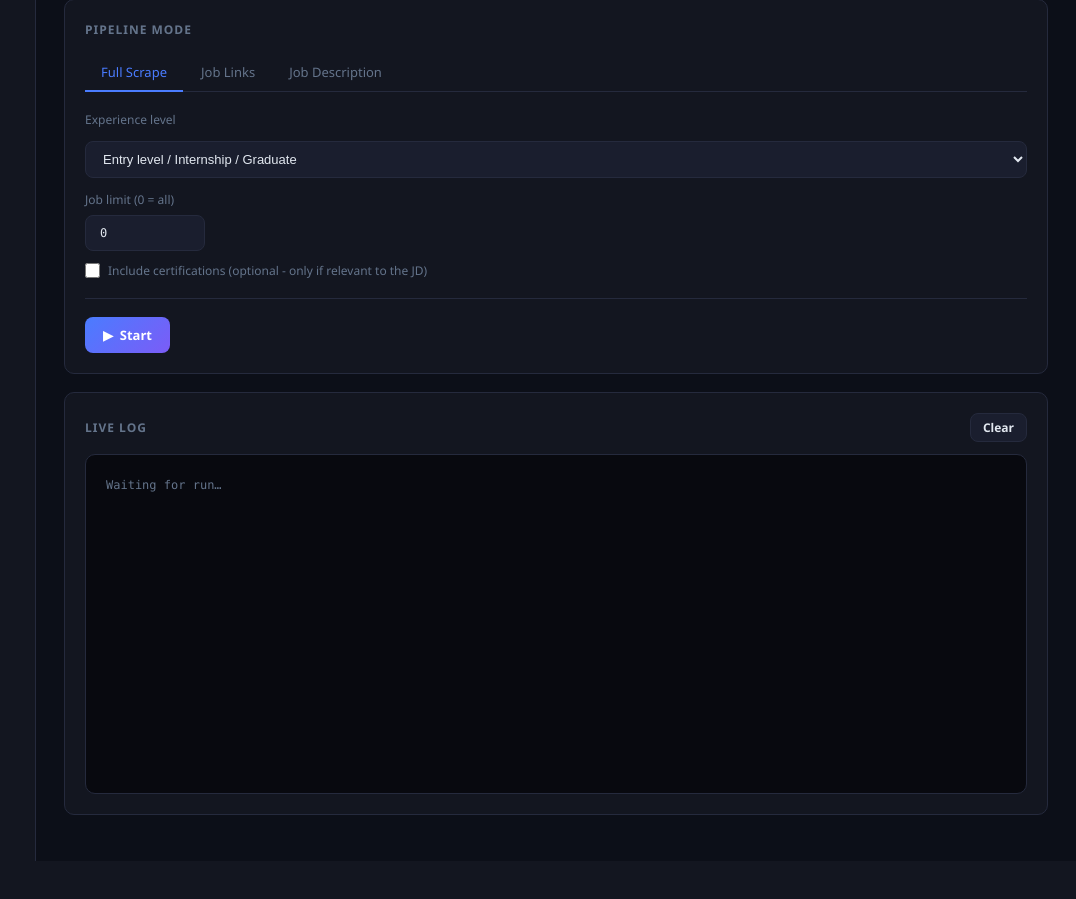
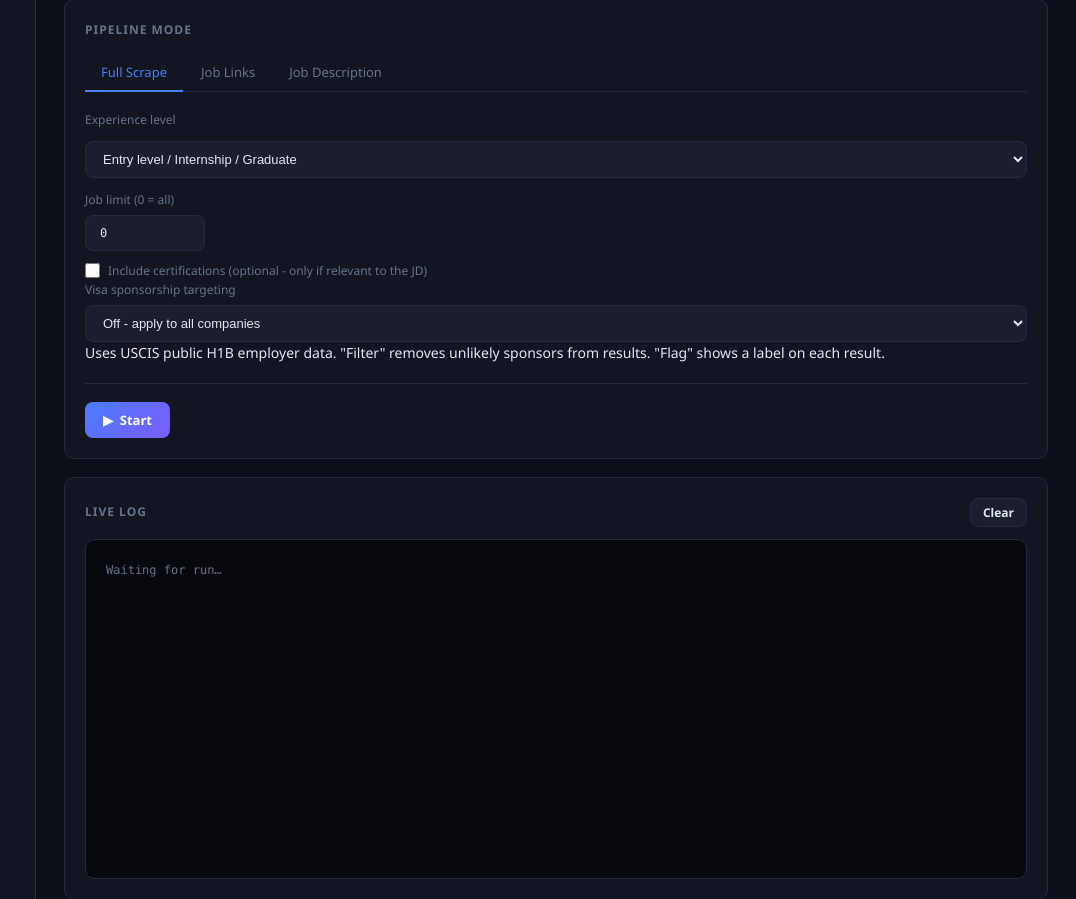
Before and after one commit to Hamju1999/AIResumeTailor, a Flask app: template templates/index.html in a window 1280 px wide. Shown: the part 300-1199 px from the top of the page, without its empty margins (204-1280 px from the left). Before the commit the page ends 1161 px from the top, so only its background shows below. Run offline with Flask 3, Linux system fonts and the light colour scheme; the template is opened without the code that fills it, so the values that code supplies are empty.

Commit message:
Add files via upload

```diff
--- a/templates/index.html
+++ b/templates/index.html
@@ -456,6 +456,15 @@
             <input type="checkbox" id="includeCerts" style="width:15px;height:15px;cursor:pointer;accent-color:var(--accent)">
             <label for="includeCerts" style="margin:0;cursor:pointer;font-size:12px;color:var(--muted)">Include certifications (optional - only if relevant to the JD)</label>
           </div>
+          <div class="field">
+            <label>Visa sponsorship targeting</label>
+            <select name="visa_mode" style="width:100%;background:var(--surface2);border:1px solid var(--border);border-radius:8px;color:var(--text);font-size:13px;padding:9px 13px;outline:none;">
+              <option value="off">Off - apply to all companies</option>
+              <option value="flag">Flag - show sponsorship likelihood in results</option>
+              <option value="filter">Filter - only apply to known H1B/STEM OPT sponsors</option>
+            </select>
+            <div class="hint">Uses USCIS public H1B employer data. "Filter" removes unlikely sponsors from results. "Flag" shows a label on each result.</div>
+          </div>
         </div>
 
         <!-- Custom URLs tab -->
@@ -471,6 +480,15 @@
             <input type="checkbox" id="includeCertsCustom" style="width:15px;height:15px;cursor:pointer;accent-color:var(--accent)">
             <label for="includeCertsCustom" style="margin:0;cursor:pointer;font-size:12px;color:var(--muted)">Include certifications (optional - only if relevant to the JD)</label>
           </div>
+          <div class="field">
+            <label>Visa sponsorship targeting</label>
+            <select name="visa_mode" style="width:100%;background:var(--surface2);border:1px solid var(--border);border-radius:8px;color:var(--text);font-size:13px;padding:9px 13px;outline:none;">
+              <option value="off">Off - apply to all companies</option>
+              <option value="flag">Flag - show sponsorship likelihood in results</option>
+              <option value="filter">Filter - only apply to known H1B/STEM OPT sponsors</option>
+            </select>
+            <div class="hint">Uses USCIS public H1B employer data. "Filter" removes unlikely sponsors from results. "Flag" shows a label on each result.</div>
+          </div>
         </div>
 
         <!-- Paste JD tab -->
@@ -485,6 +503,15 @@
           <div style="margin-top:10px;display:flex;align-items:center;gap:8px">
             <input type="checkbox" id="includeCertsPaste" style="width:15px;height:15px;cursor:pointer;accent-color:var(--accent)">
             <label for="includeCertsPaste" style="margin:0;cursor:pointer;font-size:12px;color:var(--muted)">Include certifications (optional - only if relevant to the JD)</label>
+          </div>
+          <div class="field">
+            <label>Visa sponsorship targeting</label>
+            <select name="visa_mode" style="width:100%;background:var(--surface2);border:1px solid var(--border);border-radius:8px;color:var(--text);font-size:13px;padding:9px 13px;outline:none;">
+              <option value="off">Off - apply to all companies</option>
+              <option value="flag">Flag - show sponsorship likelihood in results</option>
+              <option value="filter">Filter - only apply to known H1B/STEM OPT sponsors</option>
+            </select>
+            <div class="hint">Uses USCIS public H1B employer data. "Filter" removes unlikely sponsors from results. "Flag" shows a label on each result.</div>
           </div>
         </div>
 
@@ -666,7 +693,8 @@ async function startRun() {
                           : currentMode === 'custom'
                             ? document.getElementById('includeCertsCustom')?.checked
                             : document.getElementById('includeCertsPaste')?.checked,
-  };
+    visa_mode:         document.querySelector('#tab-' + currentMode + ' select[name="visa_mode"]')?.value || 'off',
+    };
 
   const res = await fetch('/api/run', {
     method:  'POST',
@@ -892,6 +920,13 @@ async function scanATS(runId, jobId, btn) {
     document.getElementById('progressWrap').style.display = '';
     document.getElementById('runBtn').disabled = true;
   }
+
+  // Pre-select visa mode from saved config
+  try {
+    const cfg = await (await fetch('/api/config')).json();
+    const sel = document.getElementById('visaMode');
+    if (sel && cfg.visa_mode) sel.value = cfg.visa_mode;
+  } catch(e) {}
 })();
 </script>
 </body>
```
Also changed, not shown: templates/setup.html (+9 -0 lines).
